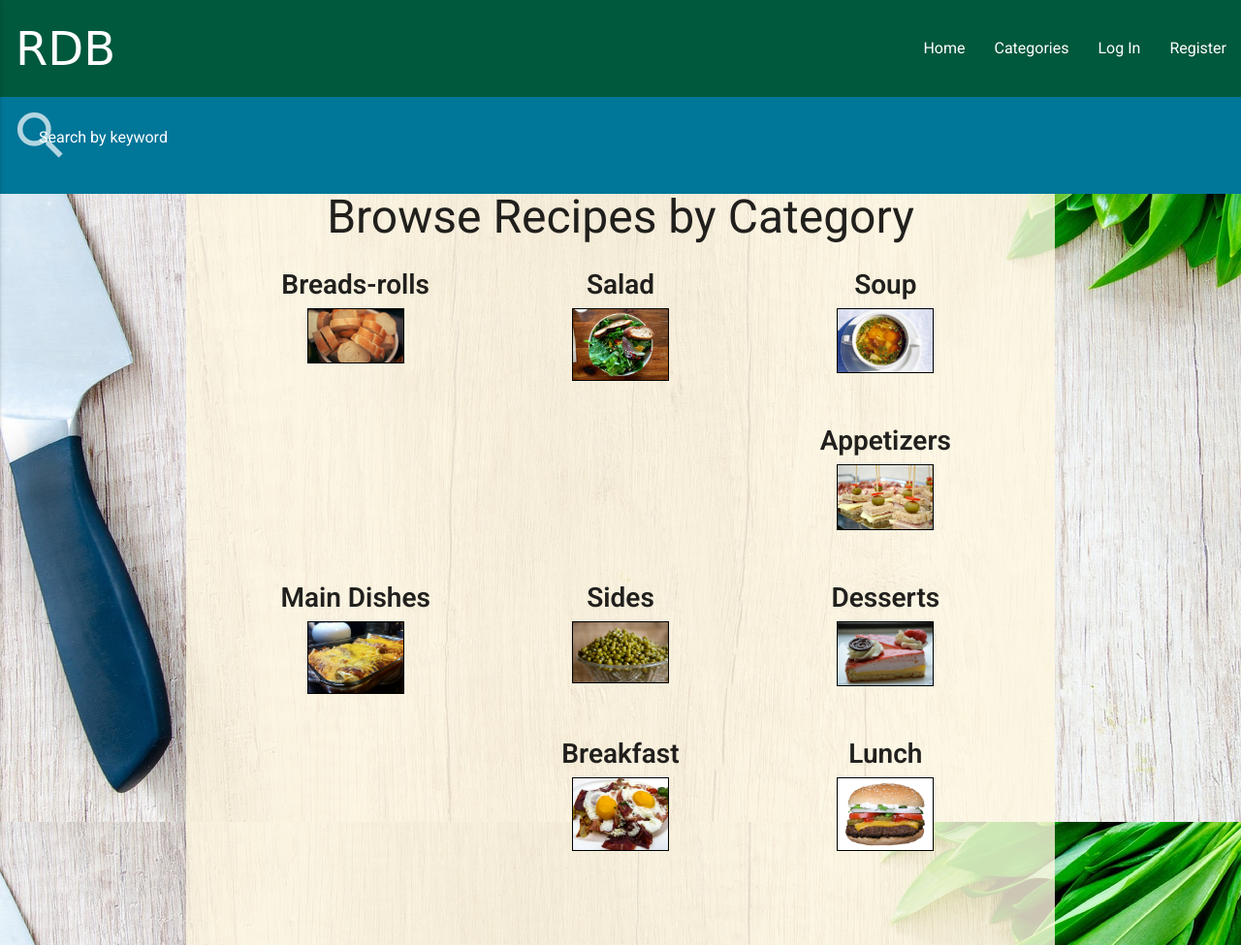
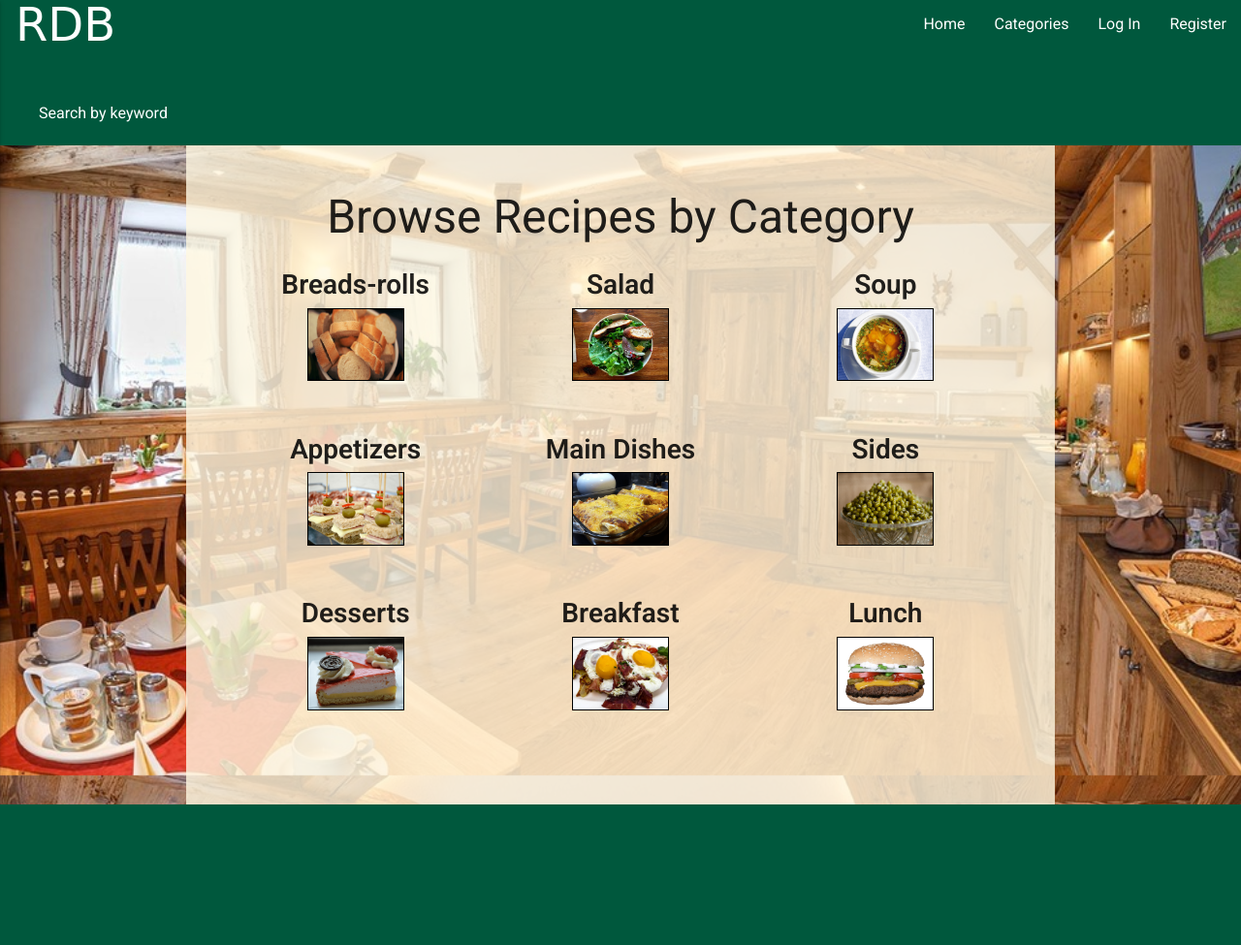
Before and after one commit to freddorn/recipe-database, a Flask app: page /categories in a window 1280 px wide. Shown: the whole page at 97% size. After the commit the page ends 830 px from the top, so only its background shows below. Run offline with Flask 2, Linux system fonts and the light colour scheme; some libraries are stand-ins or nearby versions; some web fonts are replaced.

Commit message:
change background image, resize category images

```diff
--- a/static/css/style.css
+++ b/static/css/style.css
@@ -26,7 +26,7 @@
     }
 
 nav {
-    line-height: 100px;
+    line-height: 50px;
 }
 
 #main-nav {
@@ -39,7 +39,7 @@
 }
 
 .search-wrapper {
-    background-color: #007699
+    background-color: #00583d;
 }
 
 #search {
@@ -132,4 +132,7 @@
   p {
       font-size: 3rem;
   }
+  nav {
+      line-height: 100px;
+  }
 }
--- a/templates/base.html
+++ b/templates/base.html
@@ -51,7 +51,7 @@
 					<form action="{{ url_for('search')}}" method="POST">
 						<div class="input-field">
 							<input id="search" name="search" placeholder="Search by keyword" required>
-							<label class="label-icon" for="search"><i class="material-icons">search</i></label>
+							<label class="label-icon" for="search">
 						</div>
 					</form>
 				</div>
--- a/templates/categories.html
+++ b/templates/categories.html
@@ -10,7 +10,7 @@
 	<div class="col s6 xl4 category">
 		<h2>Breads-rolls</h2>
 		<a href="{{url_for('all_recipes_by_cat', category_name="Breads-rolls")}}">
-			<img class="category-image" src="../static/images/bread.jpg" title="Bread" alt="Bread"></a>
+			<img class="category-image" src="../static/images/bread.png" title="Bread" alt="Bread"></a>
 	</div>
 
 	<div class="col s6 xl4 category">
@@ -22,31 +22,31 @@
 	<div class="col s6 xl4 category">
 		<h2>Soup</h2>
 		<a href="{{url_for('all_recipes_by_cat', category_name="Soup")}}">
-			<img class="category-image" src="../static/images/soup.jpg" title="Soup" alt="Soup"></a>
+			<img class="category-image" src="../static/images/soup.png" title="Soup" alt="Soup"></a>
 	</div>
 
 	<div class="col s6 xl4 category">
 		<h2>Appetizers</h2>
 		<a href="{{url_for('all_recipes_by_cat', category_name="Appetizers")}}">
-			<img class="category-image" src="../static/images/appetizers.jpg" title="Appetizers" alt="Appetizers"></a>
+			<img class="category-image" src="../static/images/appetizers.png" title="Appetizers" alt="Appetizers"></a>
 	</div>
 
 	<div class="col s6 xl4 category">
 		<h2>Main Dishes</h2>
 		<a href="{{url_for('all_recipes_by_cat', category_name="Main Dishes")}}">
-			<img class="category-image" src="../static/images/main_dishes.jpg" title="Main Dishes" alt="Main Dishes"></a>
+			<img class="category-image" src="../static/images/main_dishes.png" title="Main Dishes" alt="Main Dishes"></a>
 	</div>
 
 	<div class="col s6 xl4 category">
 		<h2>Sides</h2>
 		<a href="{{url_for('all_recipes_by_cat', category_name="Sides")}}">
-			<img class="category-image" src="../static/images/sides.jpg" title="Sides" alt="Sides"></a>
+			<img class="category-image" src="../static/images/sides.png" title="Sides" alt="Sides"></a>
 	</div>
 
 	<div class="col s6 xl4 category">
 		<h2>Desserts</h2>
 		<a href="{{url_for('all_recipes_by_cat', category_name="Desserts")}}">
-			<img class="category-image" src="../static/images/dessert.jpg" title="Dessert" alt="Dessert"></a>
+			<img class="category-image" src="../static/images/dessert.png" title="Dessert" alt="Dessert"></a>
 	</div>
 
 	<div class="col s6 xl4 category">
@@ -58,7 +58,7 @@
 	<div class="col s6 xl4 category">
 		<h2>Lunch</h2>
 		<a href="{{url_for('all_recipes_by_cat', category_name="Lunch")}}">
-			<img class="category-image" src="../static/images/lunch.jpg" title="Lunch" alt="Lunch"></a>
+			<img class="category-image" src="../static/images/lunch.png" title="Lunch" alt="Lunch"></a>
 	</div>
 
 </div>
```
Also changed, not shown: static/images/appetizers.jpg (deleted), static/images/appetizers.png (added), static/images/background.jpg, static/images/bread.jpg (deleted), static/images/bread.png (added), static/images/breakfast.jpg, static/images/dessert.jpg (deleted), static/images/dessert.png (added), static/images/lunch.jpg (deleted), static/images/lunch.png (added), static/images/main_dishes.jpg (deleted), static/images/main_dishes.png (added), static/images/salad.jpg, static/images/sides.jpg (deleted), 3 more files.
